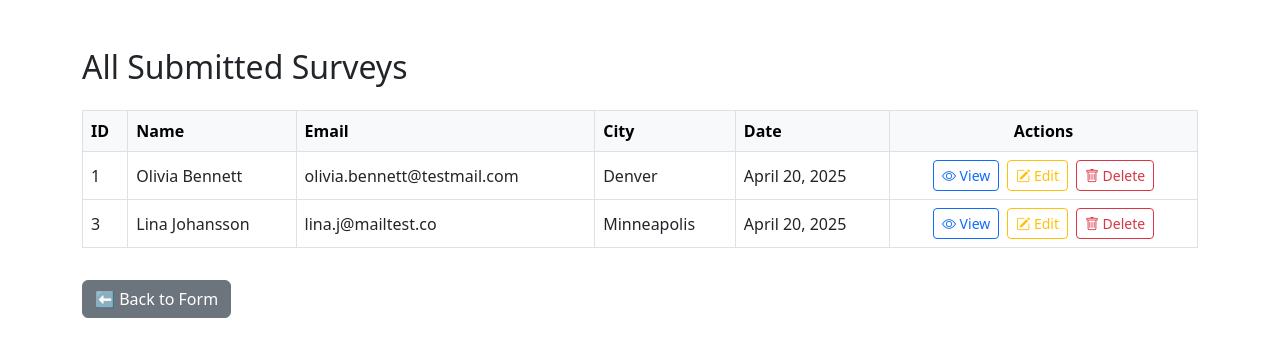
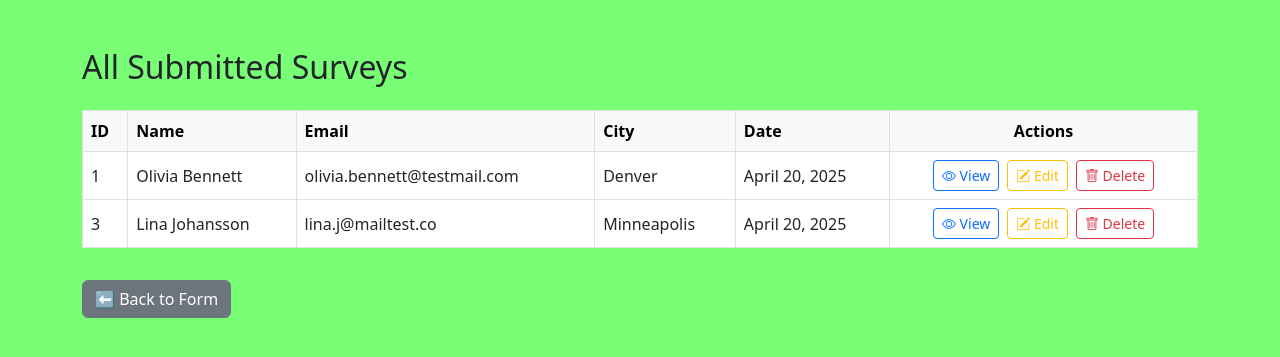
Before and after one commit to krisnguyenn2020/SWE645-Extra-Credit, a Django app: page /survey/list/ in a window 1280 px wide. Shown: the top 357 px of the page. Run offline with Django 5.2, Linux system fonts and the light colour scheme; data comes from the database, SQL or seed files in the repository.

Commit message:
Color change for Extra Credit demo

```diff
--- a/survey_app/templates/survey_app/survey_list.html
+++ b/survey_app/templates/survey_app/survey_list.html
@@ -5,6 +5,11 @@
     <title>All Surveys</title>
     <link href="https://cdn.jsdelivr.net/npm/bootstrap@5.3.0/dist/css/bootstrap.min.css" rel="stylesheet">
     <link href="https://cdn.jsdelivr.net/npm/bootstrap-icons@1.10.5/font/bootstrap-icons.css" rel="stylesheet">
+    <style>
+        body{
+            background-color: rgba(9, 255, 0, 0.541);
+        }
+    </style>
 </head>
 <body class="container mt-5">
     <h2 class="mb-4">All Submitted Surveys</h2>
```
